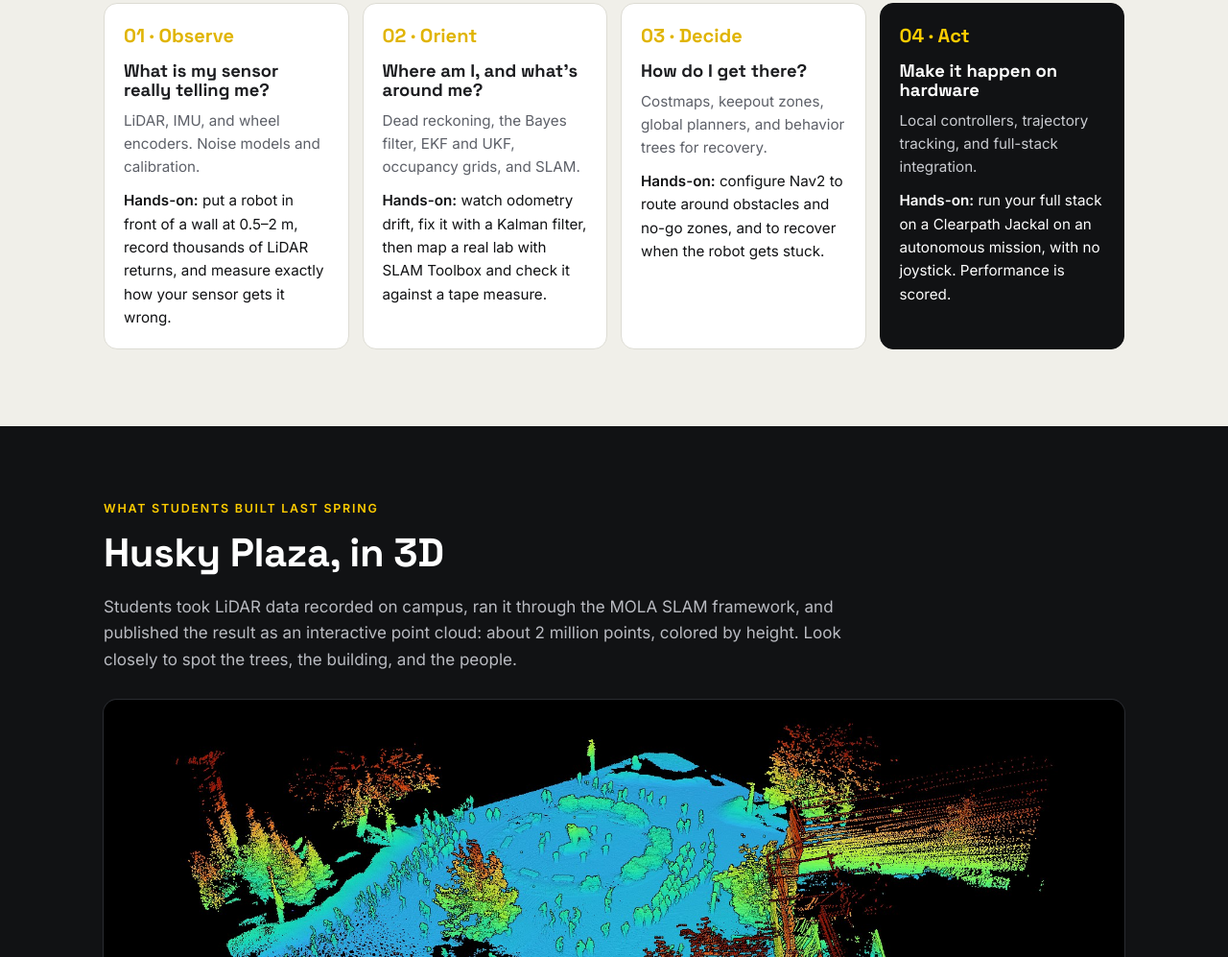
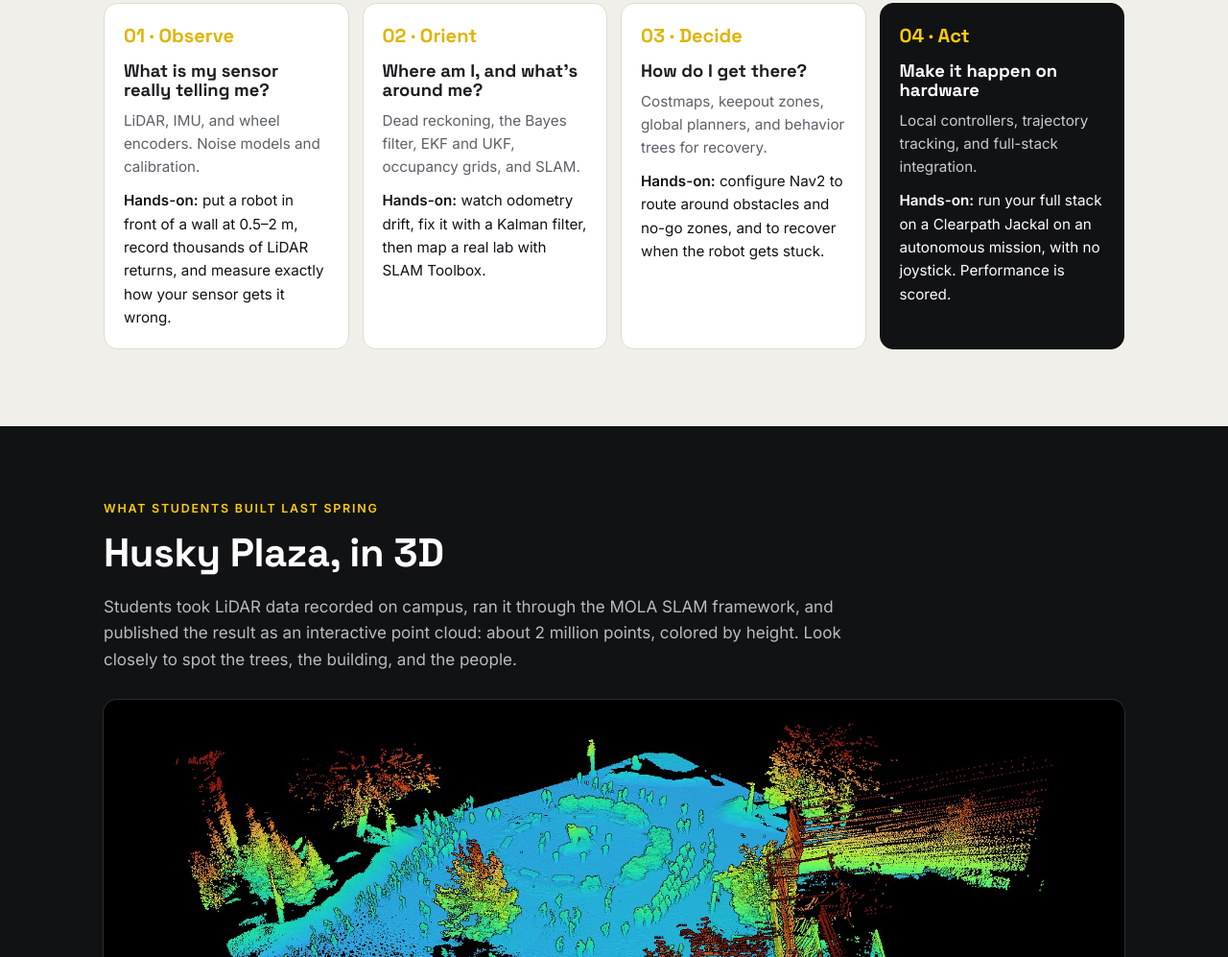
Before and after one commit to Robust-Autonomous-Systems-Laboratory/ee5531, a plain HTML site: page index.html in a window 1280 px wide. Shown: the part 1740-2737 px from the top of the page at 96% size. Drawn offline with Linux system fonts and the light colour scheme.

Commit message:
Drop tape-measure line from the Orient stage
Co-Authored-By: Claude Opus 5.5 <noreply@anthropic.com>
Claude-Session: https://claude.ai/code/session_01B73iyf7nz2WAAxfmECAzii

```diff
--- a/index.html
+++ b/index.html
@@ -120,7 +120,7 @@
           <div>
             <h3>Where am I, and what's around me?</h3>
             <p>Dead reckoning, the Bayes filter, EKF and UKF, occupancy grids, and SLAM.</p>
-            <p class="outcome"><b>Hands-on:</b> watch odometry drift, fix it with a Kalman filter, then map a real lab with SLAM Toolbox and check it against a tape measure.</p>
+            <p class="outcome"><b>Hands-on:</b> watch odometry drift, fix it with a Kalman filter, then map a real lab with SLAM Toolbox.</p>
           </div>
         </li>
         <li>
```
Also changed, not shown: 1 other file.
